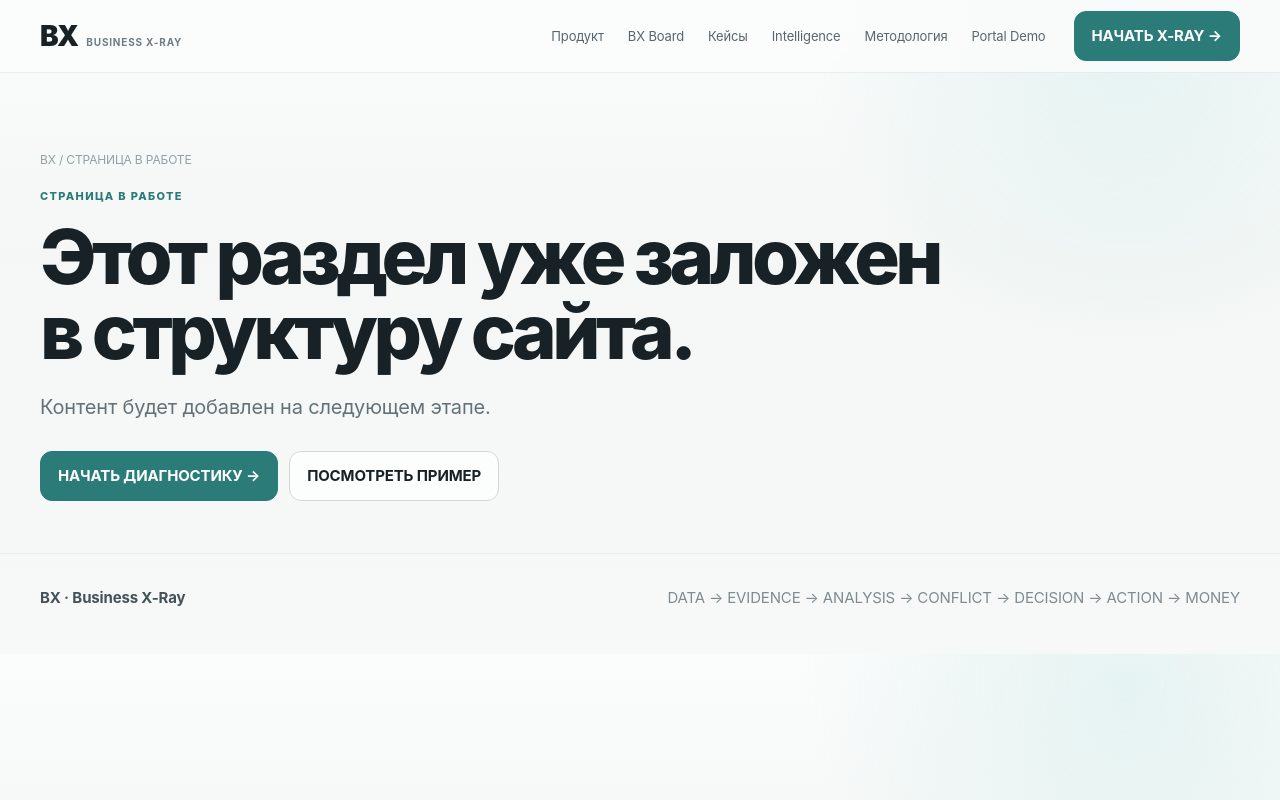
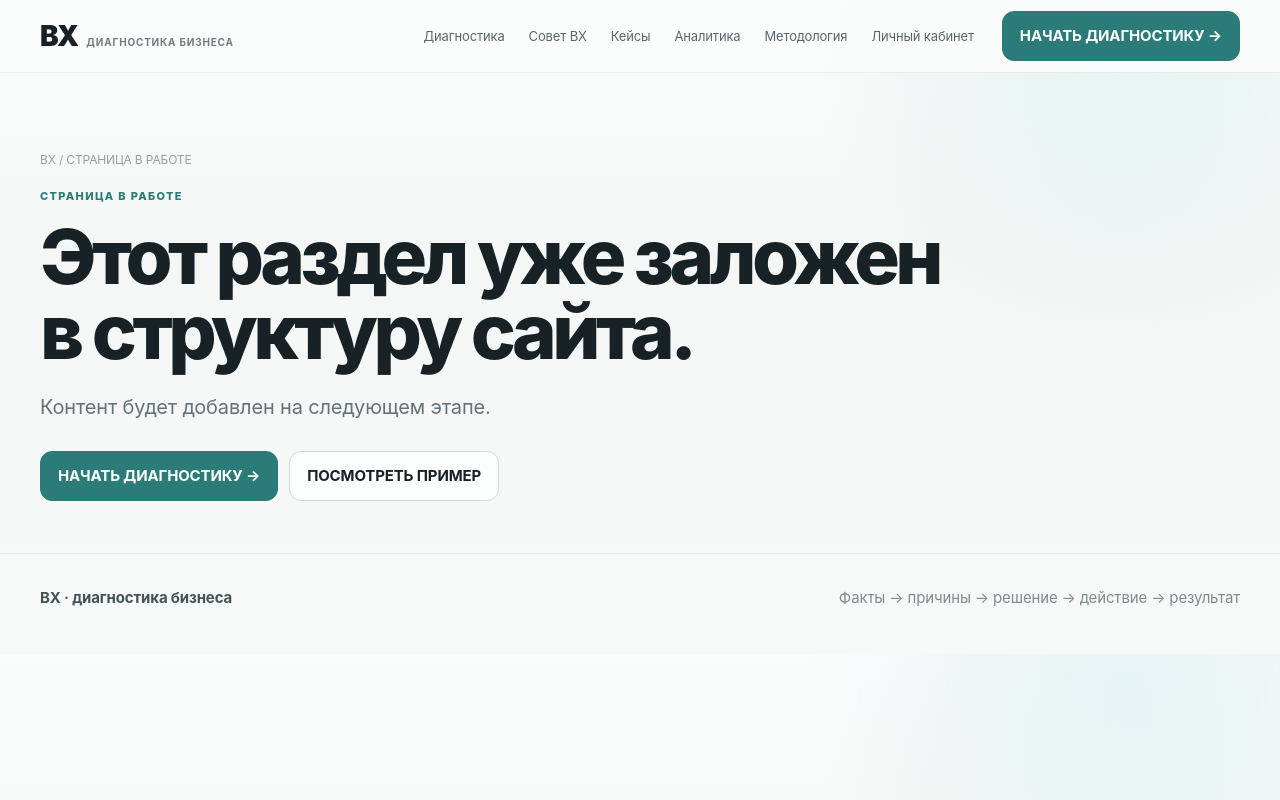
Before and after one commit to owlgaragedubai-droid/X-Ray-2.0, a website: page public/index.html in a window 1280 px wide. Drawn offline with Linux system fonts and the light colour scheme.

Commit message:
Translate BX shell and simplify navigation

```diff
--- a/public/index.html
+++ b/public/index.html
@@ -3,33 +3,31 @@
 <head>
   <meta charset="utf-8">
   <meta name="viewport" content="width=device-width,initial-scale=1">
-  <meta name="theme-color" content="#071015">
-  <meta name="description" content="Business X-Ray — decision intelligence для собственников бизнеса. Диагностика, evidence, решения и экономический эффект.">
-  <title>BX — Business X-Ray</title>
+  <meta name="theme-color" content="#f4f7f6">
+  <meta name="description" content="BX — диагностика бизнеса для собственника. Помогаем понять, где теряются деньги, почему это происходит и какое решение принять первым.">
+  <title>BX — диагностика бизнеса</title>
   <link rel="stylesheet" href="/styles.css">
 </head>
 <body>
   <header class="nav">
     <div class="shell navin">
-      <a class="brand" href="/">BX<small>BUSINESS X-RAY</small></a>
+      <a class="brand" href="/">BX<small>ДИАГНОСТИКА БИЗНЕСА</small></a>
       <nav class="menu">
-        <a href="/xray">Продукт</a>
-        <a href="/board">BX Board</a>
+        <a href="/xray">Диагностика</a>
+        <a href="/board">Совет BX</a>
         <a href="/cases">Кейсы</a>
-        <a href="/intelligence">Intelligence</a>
+        <a href="/intelligence">Аналитика</a>
         <a href="/methodology">Методология</a>
-        <a href="/portal-demo">Portal Demo</a>
+        <a href="/portal-demo">Личный кабинет</a>
       </nav>
-      <a class="btn primary" href="/quick-scan">НАЧАТЬ X-RAY →</a>
+      <a class="btn primary" href="/quick-scan">НАЧАТЬ ДИАГНОСТИКУ →</a>
     </div>
   </header>
-
   <main id="app"></main>
-
   <footer class="footer">
     <div class="shell footerIn">
-      <b>BX · Business X-Ray</b>
-      <span>DATA → EVIDENCE → ANALYSIS → CONFLICT → DECISION → ACTION → MONEY</span>
+      <b>BX · диагностика бизнеса</b>
+      <span>Факты → причины → решение → действие → результат</span>
     </div>
   </footer>
   <script src="/app.js" defer></script>
```
